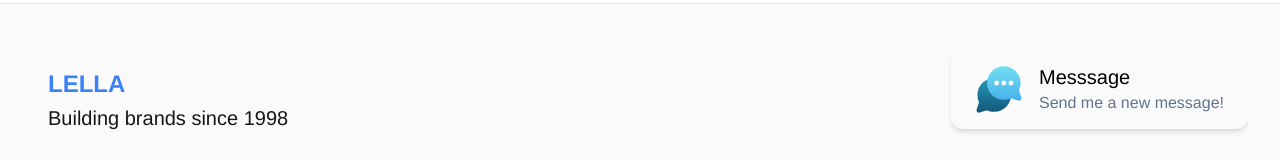
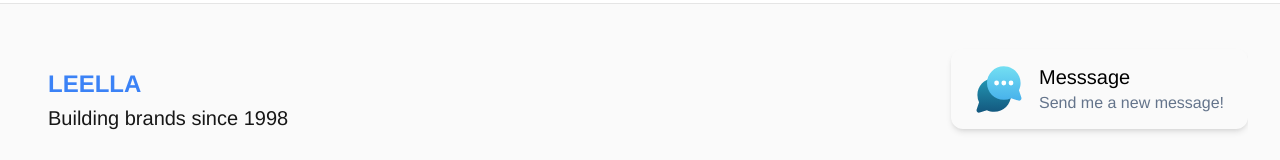
Before and after one commit to Naser2/leela, a Next.js app: page /about in a window 1280 px wide. Shown: the part 2546-2706 px from the top of the page. Built offline with nearby package versions, Linux system fonts and the light colour scheme.

Commit message:
FOOTER [1]

```diff
--- a/src/components/Footer.jsx
+++ b/src/components/Footer.jsx
@@ -34,7 +34,7 @@ export function Footer({ BG }) {
                   href="/"
                   className="text-base font-semibold text-blue-500 lg:text-2xl "
                 >
-                  LELLA
+                  LEELLA
                 </Link>
                 <p className="mt-1 text-sm lg:text-xl ">
                   Building brands since 1998
--- a/src/components/Hero.jsx
+++ b/src/components/Hero.jsx
@@ -565,8 +565,8 @@ const Contact = () => {
         <p className="mt-2 text-3xl font-bold tracking-tight text-black sm:text-4xl">
           GET IN TOUCH
         </p>
-        <p className="my-2 text-lg leading-8 text-gray-600 lg:text-2xl  lg:font-semibold lg:text-gray-500 ">
-          Please reach oput if you have any inquiries.
+        <p className="my-2 text-lg leading-8 text-gray-600 lg:text-2xl  lg:font-semibold lg:text-gray-600 ">
+          Please reach out if you have any inquiries.
           <address className="contact-address lg:text-2xl">
             <Link
               href="mailto:inquire@leelanyc.com"
```
